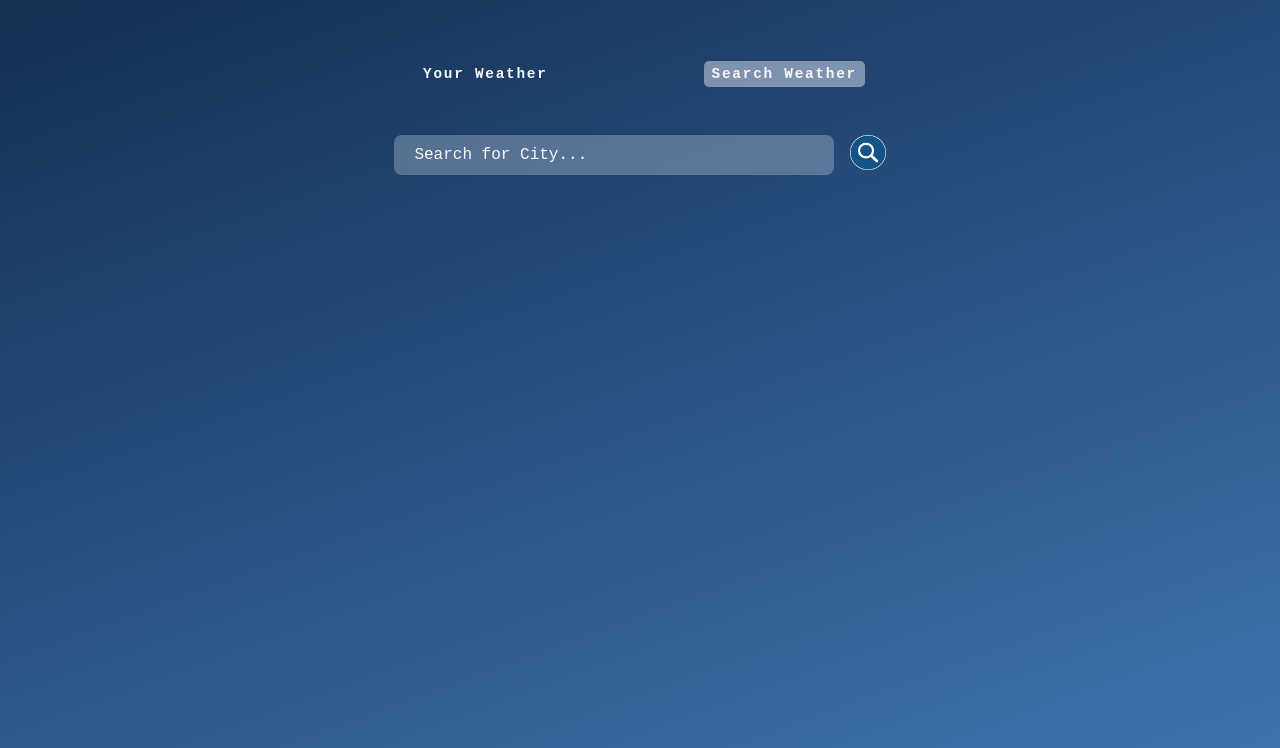
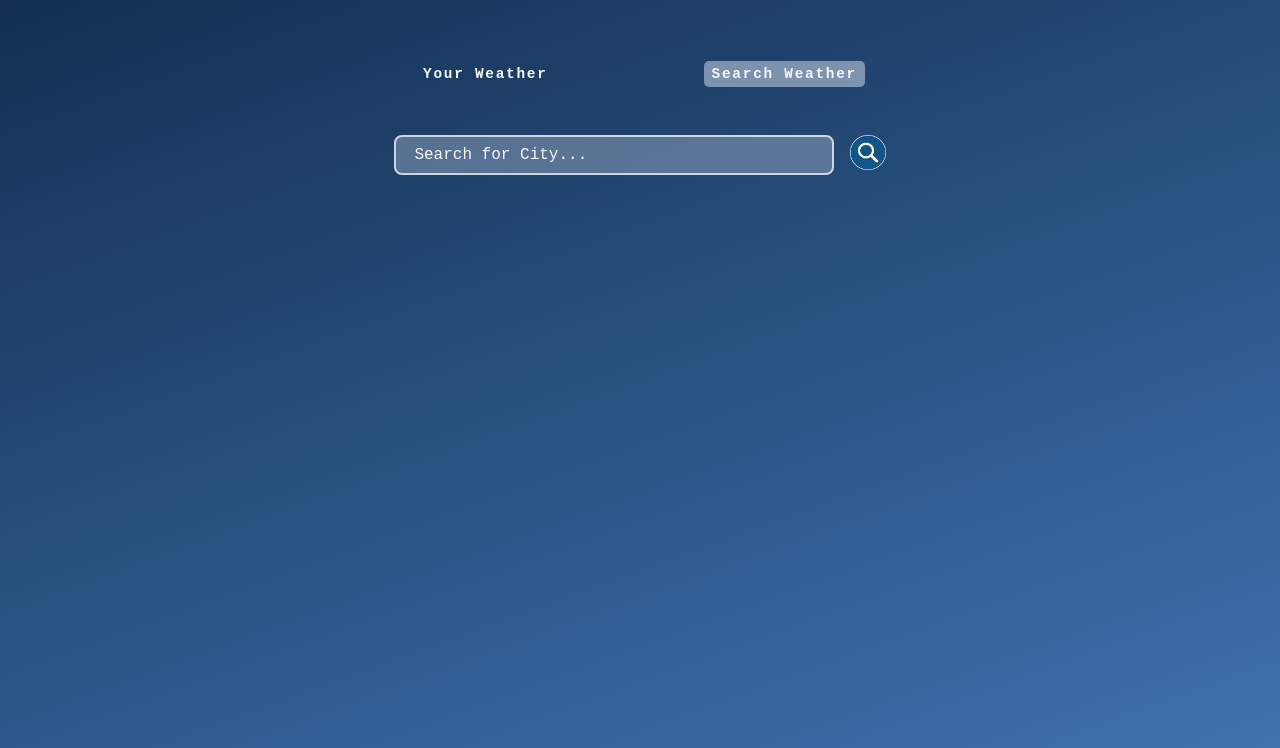
Before and after one commit to tushar0205/gadgetjunction, a plain HTML site: page index.html in a window 1280 px wide. Both pictures are taken after a click on the element "Search Weather". Shown: the part 52-800 px from the top of the page. Drawn offline with Linux system fonts and the light colour scheme; a web font is replaced by a local one.

Commit message:
Update index.html

```diff
--- a/index.html
+++ b/index.html
@@ -28,7 +28,7 @@
 
             <!-- Search Weather Container -->
             <form class="form-container" data-searchForm>
-                <input placeholder="Search for City..." data-searchInput>
+                <input placeholder="Search for City..." data-searchInput class="searchField">
                 <button class="btn" type="submit">
                     <img src="./Assets/advanced-search-icon-17.png" width="20" height="auto" alt="" >
                 </button>
```
